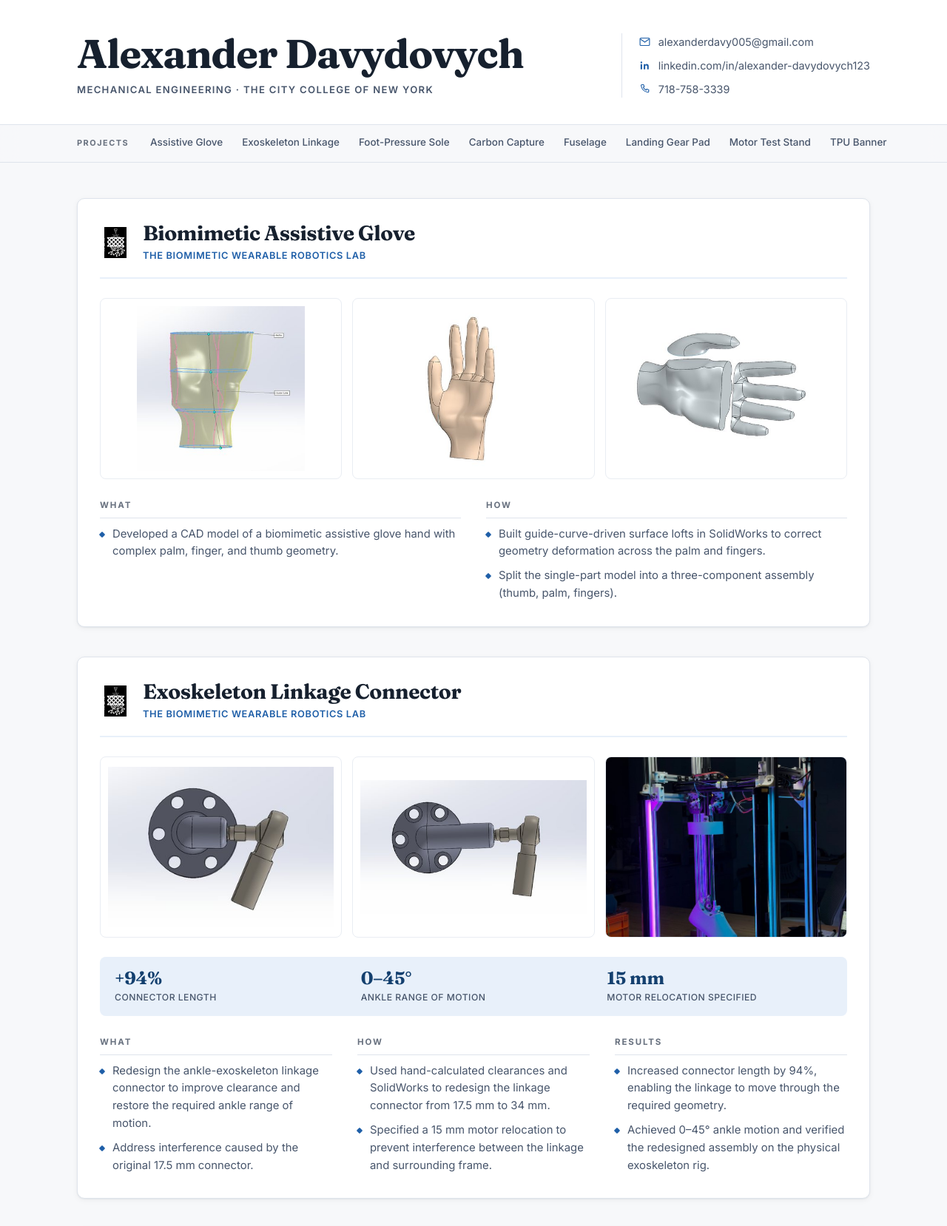
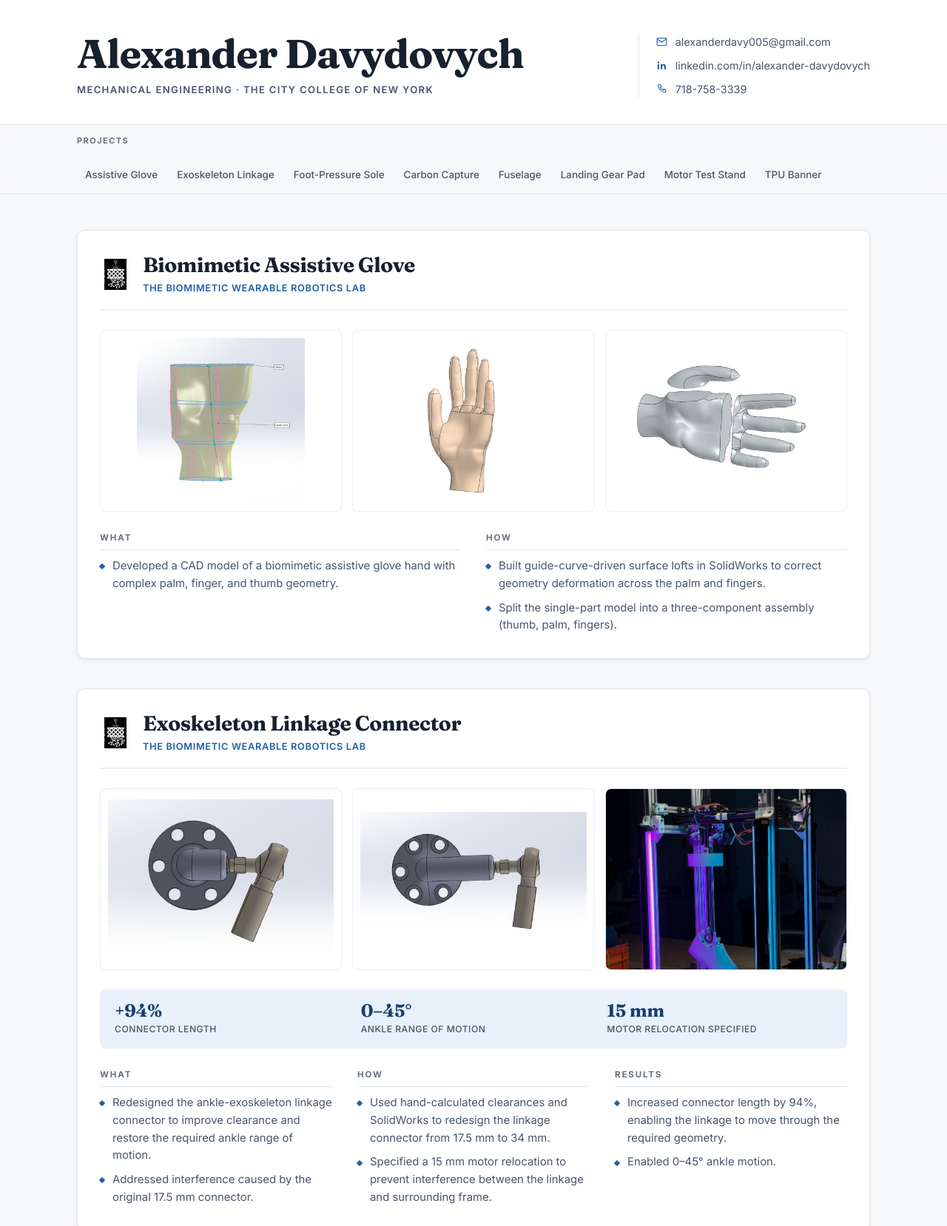
Before and after one commit to alexanderdavy005/alexanderdavy005.github.io, a plain HTML site: page index.html in a window 1280 px wide. Shown: the top 1658 px of the page at 74% size. Drawn offline with Linux system fonts and the light colour scheme.

Commit message:
Add files via upload

```diff
--- a/index.html
+++ b/index.html
@@ -38,7 +38,7 @@
       </li>
       <li>
         <svg viewBox="0 0 24 24" aria-hidden="true"><path d="M5.5 4.5A1.7 1.7 0 1 1 5.49 7.9 1.7 1.7 0 0 1 5.5 4.5M4 9.5h3v10H4zM10 9.5h2.9v1.4a3.2 3.2 0 0 1 2.9-1.6c2.3 0 3.7 1.5 3.7 4.2v5.9h-3v-5.3c0-1.4-.5-2.2-1.7-2.2-1 0-1.7.7-1.9 1.6v5.9h-3z"/></svg>
-        <a href="https://www.linkedin.com/in/alexander-davydovych123" target="_blank" rel="noopener">linkedin.com/in/alexander-davydovych123</a>
+        <a href="https://www.linkedin.com/in/alexander-davydovych" target="_blank" rel="noopener">linkedin.com/in/alexander-davydovych</a>
       </li>
       <li>
         <svg viewBox="0 0 24 24" aria-hidden="true"><path d="M6.6 3.5h3l1.5 3.7-2 1.3a11 11 0 0 0 5.4 5.4l1.3-2 3.7 1.5v3a1.6 1.6 0 0 1-1.8 1.6A15.5 15.5 0 0 1 5 5.3a1.6 1.6 0 0 1 1.6-1.8"/></svg>
@@ -125,8 +125,8 @@
       <section>
         <h3>What</h3>
         <ul>
-          <li>Redesign the ankle-exoskeleton linkage connector to improve clearance and restore the required ankle range of motion.</li>
-          <li>Address interference caused by the original 17.5 mm connector.</li>
+          <li>Redesigned the ankle-exoskeleton linkage connector to improve clearance and restore the required ankle range of motion.</li>
+          <li>Addressed interference caused by the original 17.5 mm connector.</li>
         </ul>
       </section>
       <section>
@@ -140,7 +140,7 @@
         <h3>Results</h3>
         <ul>
           <li>Increased connector length by 94%, enabling the linkage to move through the required geometry.</li>
-          <li>Achieved 0–45° ankle motion and verified the redesigned assembly on the physical exoskeleton rig.</li>
+          <li>Enabled 0–45° ankle motion.</li>
         </ul>
       </section>
     </div>
@@ -197,8 +197,8 @@
     <header class="project-head">
       <img class="org-logo" src="images/logo-carbonclair.png" alt="" width="60" height="60" loading="lazy">
       <div>
-        <h2>Carbon Capture Filtration Chamber</h2>
-        <p class="org">CarbonCLAIR</p>
+        <h2>Carbon Capture Prototype</h2>
+        <p class="org">CarbonCLAIR &middot; R&amp;D Intern, Summer 2025</p>
       </div>
     </header>
 
@@ -265,7 +265,6 @@
         <h3>What</h3>
         <ul>
           <li>Manufactured fuselage components for the team's Design/Build/Fly aircraft.</li>
-          <li>Improved fitment between the upper and lower ribs and surrounding fuselage parts.</li>
         </ul>
       </section>
       <section>
@@ -426,7 +425,7 @@
     <p class="foot-name">Alexander Davydovych</p>
     <ul class="foot-links">
       <li><a href="mailto:alexanderdavy005@gmail.com">alexanderdavy005@gmail.com</a></li>
-      <li><a href="https://www.linkedin.com/in/alexander-davydovych123" target="_blank" rel="noopener">LinkedIn</a></li>
+      <li><a href="https://www.linkedin.com/in/alexander-davydovych" target="_blank" rel="noopener">LinkedIn</a></li>
       <li><a href="tel:+17187583339">718-758-3339</a></li>
     </ul>
   </div>
--- a/styles.css
+++ b/styles.css
@@ -164,9 +164,8 @@ a:hover { text-decoration-color: currentColor; }
 .tocbar-inner {
   display: flex;
   align-items: center;
-  gap: 18px;
-  overflow-x: auto;
-  scrollbar-width: thin;
+  flex-wrap: wrap;
+  gap: 0 18px;
 }
 
 .tocbar-label {
@@ -182,7 +181,8 @@ a:hover { text-decoration-color: currentColor; }
 .tocbar ul {
   list-style: none;
   display: flex;
-  gap: 4px;
+  flex-wrap: wrap;
+  gap: 0 4px;
   margin: 0;
   padding: 0;
 }
@@ -465,6 +465,11 @@ main.wrap { padding: 8px 24px 56px; }
   main.wrap { padding: 8px 16px 40px; }
   .wrap { padding: 0 16px; }
 
+  .tocbar { position: static; }
+  .tocbar-inner { gap: 0 12px; }
+  .tocbar-label { padding: 12px 0 2px; }
+  .tocbar a { padding: 7px 9px; }
+
   .project { padding: 22px 18px 24px; margin: 26px 0; border-radius: 8px; }
   .gallery-3 { grid-template-columns: 1fr; }
   .gallery figure { aspect-ratio: 16 / 10; }
```
Also changed, not shown: 1 other file.
